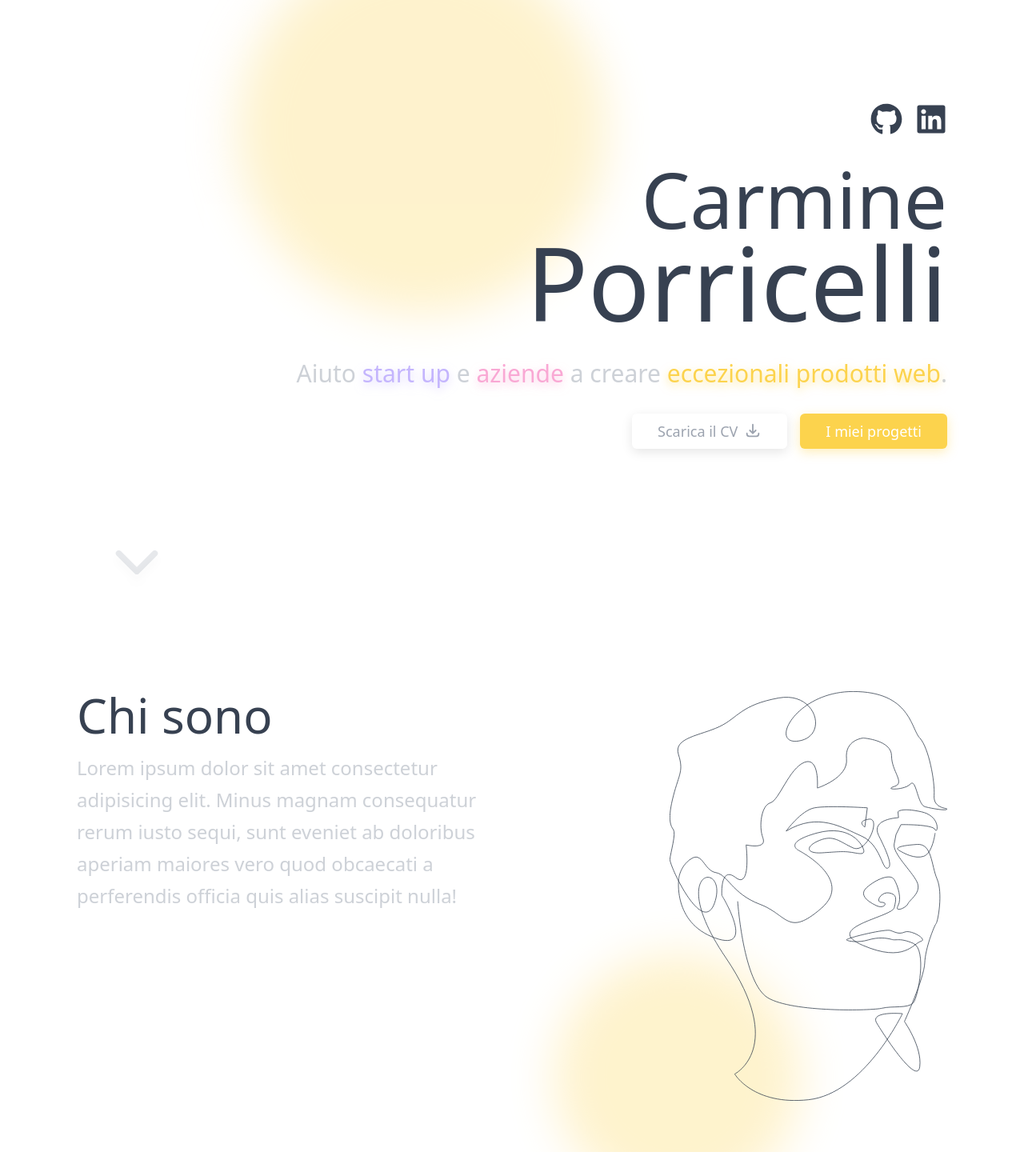
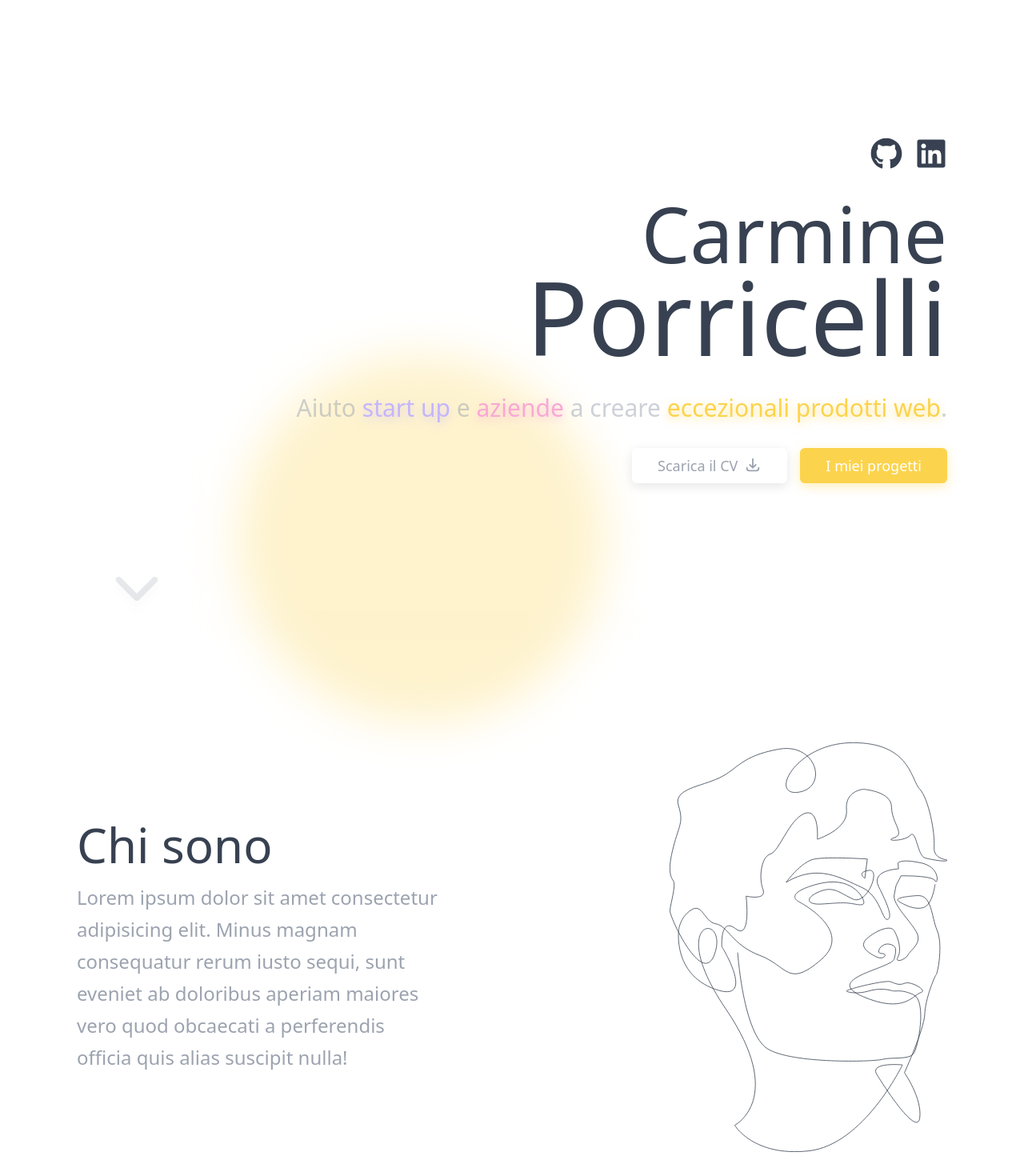
Before and after one commit to Carminepo2/portfolio, a Next.js app: page / in a window 1280 px wide. Shown: the top 1470 px of the page at 80% size. Before the commit the page ends 1440 px from the top, so only its background shows below. Built offline with nearby package versions, Linux system fonts and the light colour scheme.

Commit message:
style fixes

```diff
--- a/components/sections/ChiSono.tsx
+++ b/components/sections/ChiSono.tsx
@@ -5,22 +5,25 @@ import LinePortrait from "../../components/LinePortrait";
 
 function ChiSono() {
   const backgroundBlobs = [
-    <BackgroundBlob key="chi-sono-blob-1" className="w-64 h-64 right-80 top-96" color="yellow" />,
-    <BackgroundBlob key="chi-sono-blob-2" className="w-96 h-96 right-0 top-0" color="purple" />,
+    <BackgroundBlob key="chi-sono-blob-1" className="w-64 h-64 right-64 top-96" color="purple" />,
+    <BackgroundBlob key="chi-sono-blob-2" className="w-96 h-96 -right-36 top-0" color="pink" />,
   ];
 
   return (
     <SectionWrapper background={backgroundBlobs}>
       <div className="flex flex-col justify-center ">
         <div className="grid grid-rows-2 md:grid-rows-none md:grid-cols-2">
-          <div>
-            <h2 className="mt-8 sm:mt-0 text-4xl sm:text-6xl font-medium text-gray-700">Chi sono</h2>
-            <p className="text-xl sm:text-2xl leading-8 sm:leading-10 text-gray-400 font-medium text-opacity-50 mt-4">
-              Lorem ipsum dolor sit amet consectetur adipisicing elit. Minus magnam consequatur rerum iusto sequi, sunt
-              eveniet ab doloribus aperiam maiores vero quod obcaecati a perferendis officia quis alias suscipit nulla!
-            </p>
+          <div className="flex flex-col justify-center">
+            <div>
+              <h2 className="mt-8 sm:mt-0 text-4xl sm:text-6xl font-medium text-gray-700">Chi sono</h2>
+              <p className="text-xl sm:text-2xl leading-8 sm:leading-10 text-gray-400 mt-4 w-10/12">
+                Lorem ipsum dolor sit amet consectetur adipisicing elit. Minus magnam consequatur rerum iusto sequi,
+                sunt eveniet ab doloribus aperiam maiores vero quod obcaecati a perferendis officia quis alias suscipit
+                nulla!
+              </p>
+            </div>
           </div>
-          <div className="relative flex justify-center lg:justify-end order-first md:order-last">
+          <div className="relative flex md:justify-center lg:justify-end order-first md:order-last">
             <LinePortrait />
           </div>
         </div>
--- a/components/sections/Header.tsx
+++ b/components/sections/Header.tsx
@@ -10,18 +10,18 @@ import { motion, useTransform, useViewportScroll } from "framer-motion";
 
 function Header() {
   const { scrollYProgress } = useViewportScroll();
-  const arrowDownOpacity = useTransform(scrollYProgress, [0, 0.2], [1, 0]);
+  const arrowDownOpacity = useTransform(scrollYProgress, [0, 0.25], [1, 0]);
 
   const backgroundBlobs = [
-    <BackgroundBlob key="header-blob-1" color="purple" className="w-96 h-96 lg:w-[512px] lg:h-[512px]" />,
-    <BackgroundBlob key="header-blob-2" color="pink" className="w-96 h-96 left-1/2 top-32" />,
-    <BackgroundBlob key="header-blob-3" color="yellow" className="w-96 h-96 right-1/2 top-1/2 " />,
+    <BackgroundBlob key="header-blob-1" color="purple" className="w-96 h-96 lg:w-[512px] -left-48 lg:h-[512px]" />,
+    <BackgroundBlob key="header-blob-2" color="pink" className="w-96 h-96 left-1/2 top-16" />,
+    <BackgroundBlob key="header-blob-3" color="yellow" className="w-96 h-96 right-1/2 top-[512px]" />,
   ];
 
   return (
     <SectionWrapper background={backgroundBlobs}>
       <div className="flex items-center lg:justify-end h-screen">
-        <div>
+        <div className="relative">
           <div className="flex lg:grid grid-cols-2 items-center">
             <div />
             <div>
@@ -60,7 +60,7 @@ function Header() {
           </div>
           <motion.button
             style={{ opacity: arrowDownOpacity }}
-            className="relative inline-block transition-colors top-20 animate-bounce text-gray-400 hover:text-gray-500 text-opacity-25 drop-shadow-xl animation-duration-4000"
+            className="absolute hidden sm:block transition-colors -bottom-40 animate-bounce text-gray-400 hover:text-gray-500 text-opacity-25 drop-shadow-xl animation-duration-4000"
           >
             <IoChevronDownOutline size={80} />
           </motion.button>
--- a/pages/_app.tsx
+++ b/pages/_app.tsx
@@ -1,8 +1,26 @@
 import "../styles/globals.css";
 import { AppProps } from "next/dist/next-server/lib/router/router";
+import { motion } from "framer-motion";
+
+const pageTransitionVariants = {
+  hidden: {
+    opacity: 0,
+  },
+  visible: {
+    opacity: 1,
+    transition: {
+      duration: 0.8,
+      ease: "easeOut",
+    },
+  },
+};
 
 function MyApp({ Component, pageProps }: AppProps) {
-  return <Component {...pageProps} />;
+  return (
+    <motion.div variants={pageTransitionVariants} initial="hidden" animate="visible">
+      <Component {...pageProps} />
+    </motion.div>
+  );
 }
 
 export default MyApp;
--- a/pages/index.tsx
+++ b/pages/index.tsx
@@ -8,12 +8,18 @@ export default function Home() {
       <Head>
         <title>Carmine Porricelli Portfolio</title>
       </Head>
-      <main className="relative w-full min-h-screen overflow-hidden">
+      <main className="overflow-hidden">
         <Header />
-        <div className="py-8 bg-white/60 relative z-20" />
+
+        <Separator />
+
         <ChiSono />
-        <div className="py-8 bg-white/60 relative z-20" />
+        <Separator />
       </main>
     </>
   );
 }
+
+function Separator() {
+  return <div className="py-8 sm:py-16 bg-white/60 relative z-20" />;
+}
```
